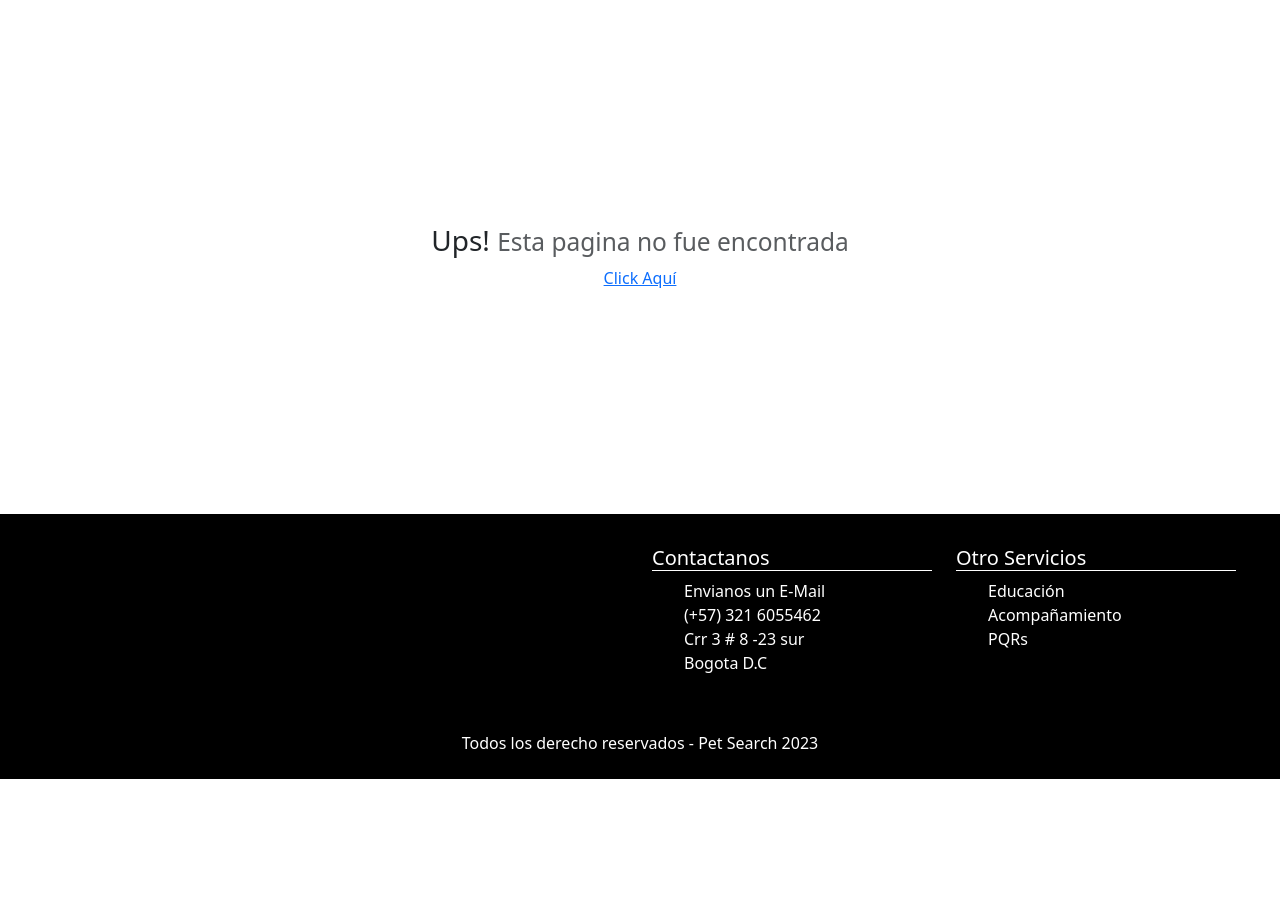
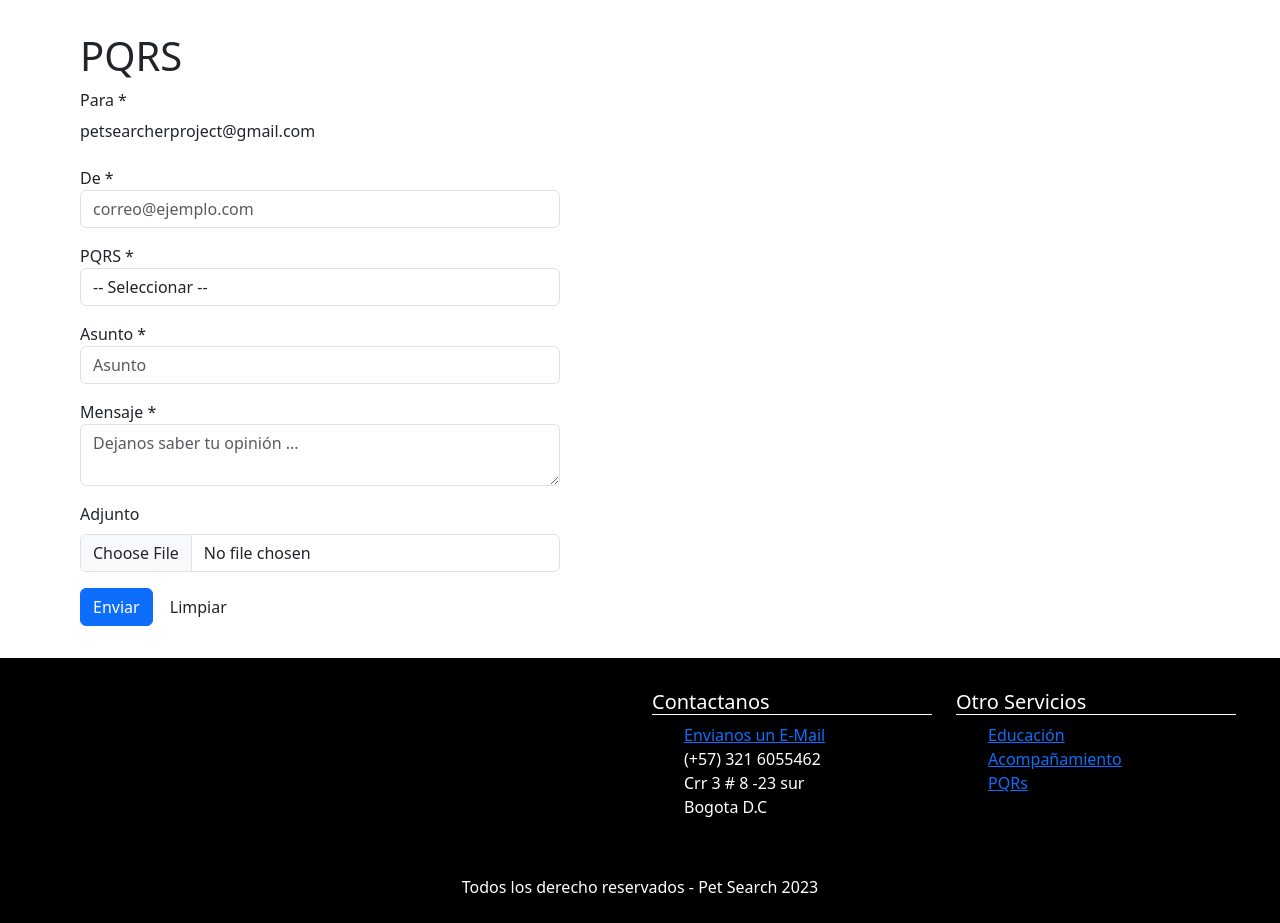
Before and after one commit to NasQuevedo/pet_searcher, a PHP site: page /index.php?module=pqrs in a window 1280 px wide. Shown: the part 57-980 px from the top of the page. Before the commit the page ends 836 px from the top, so only its background shows below. Run offline with PHP 8.4, Linux system fonts and the light colour scheme.

Commit message:
PQRS
Added pqrs form

```diff
--- a/css/index.css
+++ b/css/index.css
@@ -76,3 +76,7 @@
     text-align: center;
     padding: 14rem;
 }
+
+.unlogged-forms {
+    padding: 2rem 5rem;
+}
--- a/index.php
+++ b/index.php
@@ -96,7 +96,9 @@
                 <div class="col-sm-3" id="contact-us">
                     <h5>Contactanos</h5>
                     <ul>
-                        <li>Envianos un E-Mail</li>
+                        <li>
+                            <a href="index.php?module=pqrs">Envianos un E-Mail</a>
+                        </li>
                         <li>(+57) 321 6055462</li>
                         <li>Crr 3 # 8 -23 sur</li>
                         <li>Bogota D.C</li>
@@ -105,9 +107,15 @@
                 <div class="col-sm-3" id="other-services">
                     <h5>Otro Servicios</h5>
                     <ul>
-                        <li>Educación</li>
-                        <li>Acompañamiento</li>
-                        <li>PQRs</li>
+                        <li>
+                            <a href="index.php?module=education">Educación</a>
+                        </li>
+                        <li>
+                            <a href="index.php?module=accompaniment">Acompañamiento</a>
+                        </li>
+                        <li>
+                            <a href="index.php?module=pqrs">PQRs</a>
+                        </li>
                     </ul>
                 </div>
             </div>
--- /dev/null
+++ b/views/pqrs.php
@@ -0,0 +1,51 @@
+<div class="row">
+    <div class="col-sm-6 unlogged-forms">
+        <form method="post" action="#" enctype="multipart/form-data">
+            <h2 class="display-6">PQRS</h2>
+            <div id="success-lost" class="alert alert-success" role="alert" style="display:none;"></div>
+            <div id="error-lost" class="alert alert-danger" role="alert" style="display:none;"></div>
+            <div id="warning-lost" class="alert alert-warning" role="alert" style="display:none;"></div>
+            <div class="mb-3">
+                <label for="email"class="label-control">Para *</label>
+                <input type="email" id="email" class="form-control-plaintext" value="petsearcherproject@gmail.com" readonly/>
+            </div>
+            <div class="mb-3">
+                <label for="email"class="label-control">De *</label>
+                <input type="email" id="email" class="form-control" placeholder="correo@ejemplo.com"/>
+            </div>
+            <div class="mb-3">
+                <label for="pqrs" class="label-control">PQRS *</label>
+                <select id="pqrs" class="form-control">
+                    <option value="">-- Seleccionar --</option>
+                    <option value="1">Pregunta</option>
+                    <option value="2">Queja</option>
+                    <option value="3">Reclamo</option>
+                    <option value="4">Sugerencia</option>
+                </select>
+                <div id="pqrs-error" class="form-text" style="color:red; display:none;">El PQRS es requerido</div>
+            </div>
+            <div class="mb-3">
+                <label for="subject" class="label-control">Asunto *</label>
+                <input type="text" id="subject" name="subject" class="form-control" placeholder="Asunto" />
+                <div id="subject-error" class="form-text" style="color:red; display:none;">El Asunto es requerido</div>
+            </div>
+            <div class="mb-3">
+                <label for="message" class="label-control">Mensaje *</label>
+                <textarea class="form-control" id="message" name="message" placeholder="Dejanos saber tu opinión ... "></textarea>
+                <div id="breed-error" class="form-text" style="color:red; display:none;">El Raza es requerido</div>
+            </div>
+            <div class="mb-3">
+                <label for="attachment" class="form-label">Adjunto</label>
+                <input class="form-control" type="file" id="attachment">
+            </div>
+            <button type="button" id="save" class="btn btn-primary">Enviar</button>
+            <button type="button" id="clear" class="btn">Limpiar</button>
+        </form>
+    </div>
+    <div id="lost-img" class="col-sm-6">
+
+    </div>
+    <div id="lost-table" class="col-sm-6" style="display:none;">
+        <table id="table" class="table table-hover"></table>
+    </div>
+</div>
```
